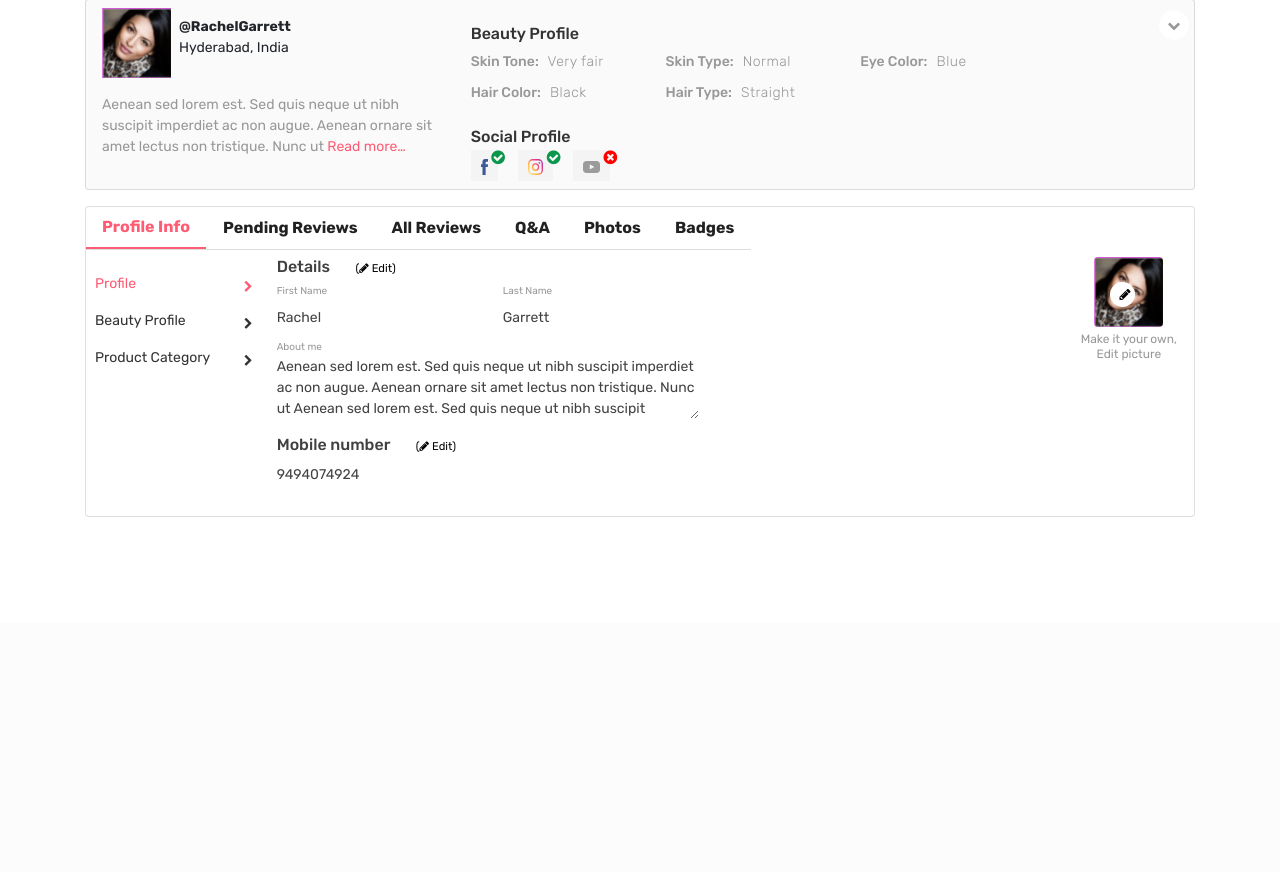
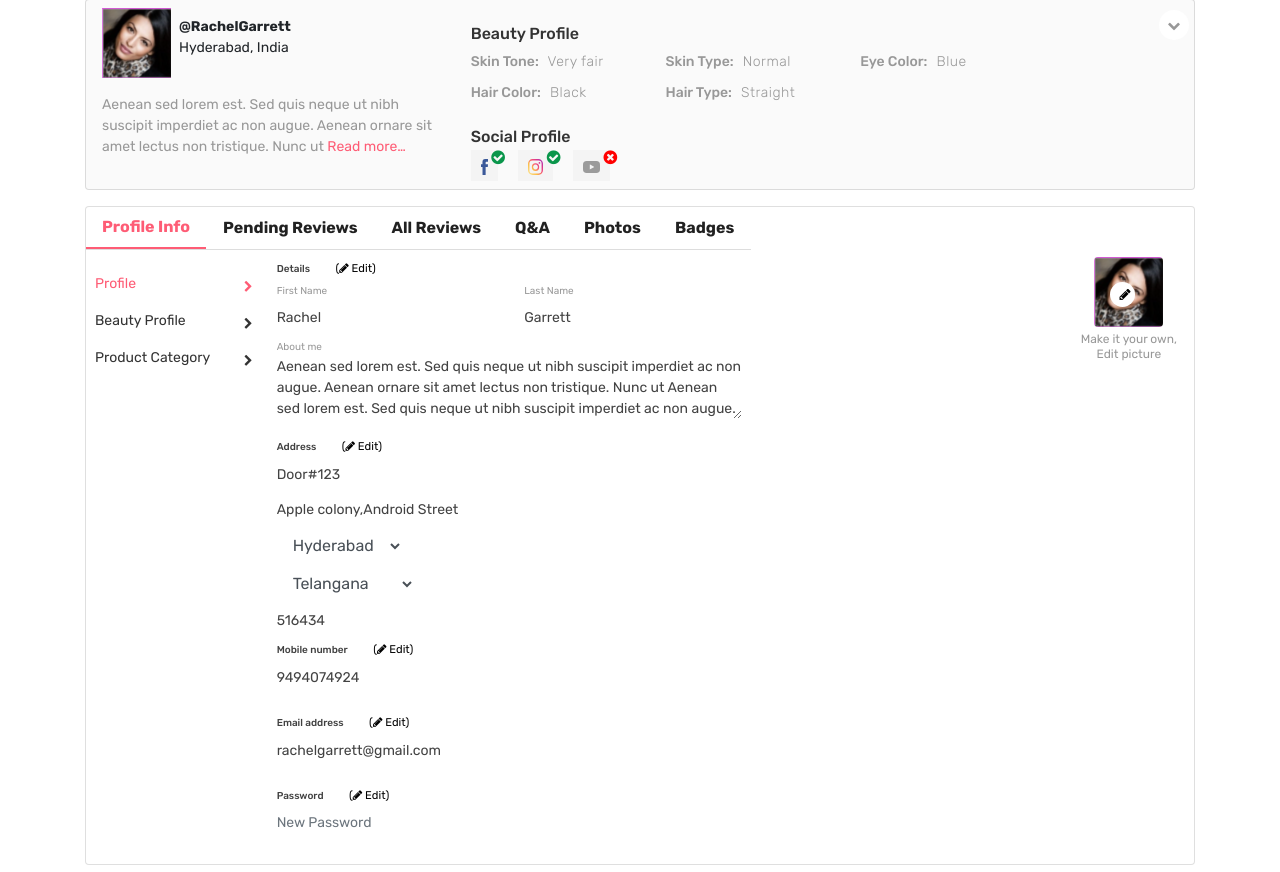
Before and after one commit to ramanjaneyagoud/varcode1, a PHP site: page / in a window 1280 px wide. Shown: the part 177-1049 px from the top of the page. Before the commit the page ends 694 px from the top, so only its background shows below. Run offline with PHP 8.4, Linux system fonts and the light colour scheme; some libraries are stand-ins or nearby versions.

Commit message:
details page form fields added

```diff
--- a/profile/details.php
+++ b/profile/details.php
@@ -1,4 +1,9 @@
 <div class="form_data">
+    <div class="d-flex justify-content-end">
+        <button type="button" class="btn d-none" id="back_btn"><i class="fa fa-arrow-left" aria-hidden="true"></i>
+            Back
+        </button>
+    </div>
     <div class="about_block block">
         <div class="d-flex justify-content-between align-items-start">
             <div class="about">
@@ -19,7 +24,7 @@
                     </div>
                     <div class="form-group">
                         <label for="aboutme">About me</label>
-                        <textarea class="form-control" id="aboutme" rows="3">Aenean sed lorem est. Sed quis neque ut nibh suscipit imperdiet ac non augue. Aenean ornare sit amet lectus non tristique. Nunc ut Aenean sed lorem est. Sed quis neque ut nibh suscipit imperdiet ac non augue. Aenean ornare sit amet lectus non tristique. Nunc ut
+                        <textarea class="form-control" id="aboutme" rows="3" cols="50">Aenean sed lorem est. Sed quis neque ut nibh suscipit imperdiet ac non augue. Aenean ornare sit amet lectus non tristique. Nunc ut Aenean sed lorem est. Sed quis neque ut nibh suscipit imperdiet ac non augue. Aenean ornare sit amet lectus non tristique. Nunc ut
                         </textarea>
                     </div>
                 </form>
@@ -30,31 +35,126 @@
             </div>
         </div>
     </div>
+
+    <div class="address_block block">
+        <h2 class="d-inline">Address</h2>
+        <button class="ml-3 border-0 bg-white d-inline small myedit">(<i class="fa fa-pencil" aria-hidden="true"></i>
+            Edit)</button>
+        <span class="change">Change Address</span>
+        <form action="">
+            <div class="form-group">
+                <input type="text" name="door_number" required class="form-control" value="Door#123">
+            </div>
+            <div class="form-group">
+                <input type="text" name="Street_name" required class="form-control" value="Apple colony,Android Street">
+            </div>
+            <div class="form-group">
+                <select class="form-control" id="city">
+                    <option>Hyderabad</option>
+                    <option>Bangalore</option>
+                    <option>Chennai</option>
+                    <option>Pune</option>
+                </select>
+            </div>
+            <div class="form-group">
+                <select class="form-control" id="state">
+                    <option>Telangana</option>
+                    <option>Karnataka</option>
+                    <option>Tamilanadu</option>
+                    <option>Maharashtra</option>
+                </select>
+            </div>
+            <div class="form-group">
+                <input type="number" name="pincode" required class="form-control" value="516434" pattern="[0-9]{6}">
+            </div>
+            <div class="change">
+                <button class="mt-3 btn custom_btn back-to-product d-block text-white">Verify</button>
+            </div>
+        </form>
+    </div>
+
+
     <div class="phone_block block">
         <h2 class="d-inline">Mobile number</h2>
         <button class="ml-3 border-0 bg-white d-inline small myedit">(<i class="fa fa-pencil" aria-hidden="true"></i>
             Edit)</button>
         <span class="change">Change Mobile Number</span>
-        <form>
+        <form action="">
             <div class="form-group">
                 <input type="tel" name="phone" pattern="[0-9]{10}" required class="form-control" value="9494074924">
             </div>
             <div class="change">
-                <input type="tel" name="otp" pattern="[0-9]{6}" required class="form-control">
-                <a href="#">Resend OTP</a>
-                <button class="btn custom_btn back-to-product">Verify</button>
+                <input type="tel" name="otp" pattern="[0-9]{6}" required class="form-control float-left">
+                <a href="#" class="resend">Resend OTP</a>
+                <button class="mt-3 btn custom_btn back-to-product d-block text-white clearfix">Verify</button>
+            </div>
+        </form>
+    </div>
+
+    <div class="email_block block">
+        <h2 class="d-inline">Email address</h2>
+        <button class="ml-3 border-0 bg-white d-inline small myedit">(<i class="fa fa-pencil" aria-hidden="true"></i>
+            Edit)</button>
+        <span class="change">Change Email</span>
+        <form action="">
+            <div class="form-group">
+                <input type="email" name="email" required class="form-control" value="rachelgarrett@gmail.com">
+            </div>
+            <div class="change">
+                <button class="mt-3 btn custom_btn back-to-product d-block text-white clearfix">Verify</button>
+            </div>
+        </form>
+    </div>
+
+    <div class="pwd_block block">
+        <h2 class="d-inline">Password</h2>
+        <button class="ml-3 border-0 bg-white d-inline small myedit">(<i class="fa fa-pencil" aria-hidden="true"></i>
+            Edit)</button>
+        <span class="change">Change Password</span>
+        <form action="">
+            <div class="form-group">
+                <input type="password" name="password" required class="form-control" value=""
+                    placeholder="New Password">
+            </div>
+            <div class="change">
+                <form action="">
+                    <div class="form-group">
+                        <input type="password" name="password" required class="form-control" value=""
+                            placeholder="Confirm Password">
+                    </div>
+                </form>
+                <button class="mt-3 btn custom_btn back-to-product d-block text-white clearfix">Verify</button>
             </div>
         </form>
     </div>
 </div>
 
 <script>
-var edit = document.querySelectorAll(".myedit");
-for (var i = 0; i < edit.length; i++) {
-    edit[i].addEventListener("click", function() {
-        // var current = document.querySelectorAll("about_editing");
-        // current[0].classList.remove("about_editing");
-        this.parentElement.classList.add("about_editing");
+// var edit = document.querySelectorAll(".myedit");
+// for (var i = 0; i < edit.length; i++) {
+//     edit[i].addEventListener("click", function() {
+//         // var current = document.querySelectorAll(".about_editing");
+//         // for(var j=0; j< current.length; j++){
+//         //     current[j].classList.remove("about_editing");
+//         // }
+//         this.parentElement.classList.add("about_editing");
+//     });
+// }
+</script>
+
+<script>
+$(document).ready(function() {
+    $(".myedit").on("click", function() {
+        $(".block").css("display", "none");
+        $(this).parents(".block").css("display", "block");
+        $("#back_btn").removeClass("d-none");
+        $("#back_btn").addClass("d-block");
     });
-}
+    $("#back_btn").click(function() {
+        $(".block").css("display", "block");
+        $(this).removeClass("d-block");
+        $(this).addClass("d-none");
+        //$(".block").removeClass("change");
+    });
+});
 </script>
--- a/profile/header.php
+++ b/profile/header.php
@@ -12,5 +12,5 @@
     <link rel="stylesheet" href="https://cdnjs.cloudflare.com/ajax/libs/font-awesome/4.7.0/css/font-awesome.min.css">
     <link href="https://fonts.googleapis.com/css?family=Rubik:300,300i,400,400i,500,500i,700,700i,900,900i&display=swap" rel="stylesheet">
     <script type="text/javascript" src="script.js?re"></script>
-    <link rel="stylesheet" href="style.css?nnnn">
+    <link rel="stylesheet" href="style.css?hjj">
 </head>
--- a/profile/style.css
+++ b/profile/style.css
@@ -339,7 +339,7 @@ li.breadcrumb-item a {
   max-height: 100%;
   max-width: 280px;
   width: 100%;
-  margin-left: 10%;
+  margin-left: 12%;
   position: relative;
   top: -20px;
 }
@@ -926,14 +926,21 @@ button.btn.btn-outline-dark,
   border: 0px;
   color:rgba(66, 66, 66, 1);
 }
-.form_data label {
-  font-size: 10px;
-  color:rgba(152, 152, 152, 1);
-  margin-bottom: 0px;
+.form_data label {font-size: 10px; color:rgba(152, 152, 152, 1); margin-bottom: 0px;}
+.about_editing input, .about_editing textarea,.about_editing .address_block select {
+  border-bottom: 1px solid rgba(237, 237, 237, 1);border-radius: 0; outline:none; box-shadow:none;  max-width: max-content;}
+.about_editing input:focus,#back_btn{ outline:none; box-shadow:none; }
+.change{display:none;}
+.about_editing .change{display:block;font-weight: bold; margin-bottom: 15px;}
+.resend{margin-top: 15px; display: inline-block;color:#FE5C75;}
+.about_editing.block h2,.about_editing.block .myedit{display:none !important;}
+.block:not(first-child) h2 {font-size: 10px;}
+#back_btn{color: #FE5C75;font-size:14px;}
+.address_block .form-group {
+  margin-bottom: 0;
 }
-.about.about_editing input, .about.about_editing textarea {
-  border-bottom: 1px solid rgba(237, 237, 237, 1);
-  border-radius: 0;
+
+.address_block select {
+  max-width: max-content;
+  border: none;
 }
-.change{display:none;}
-.about_editing .change{display:block;}
```
